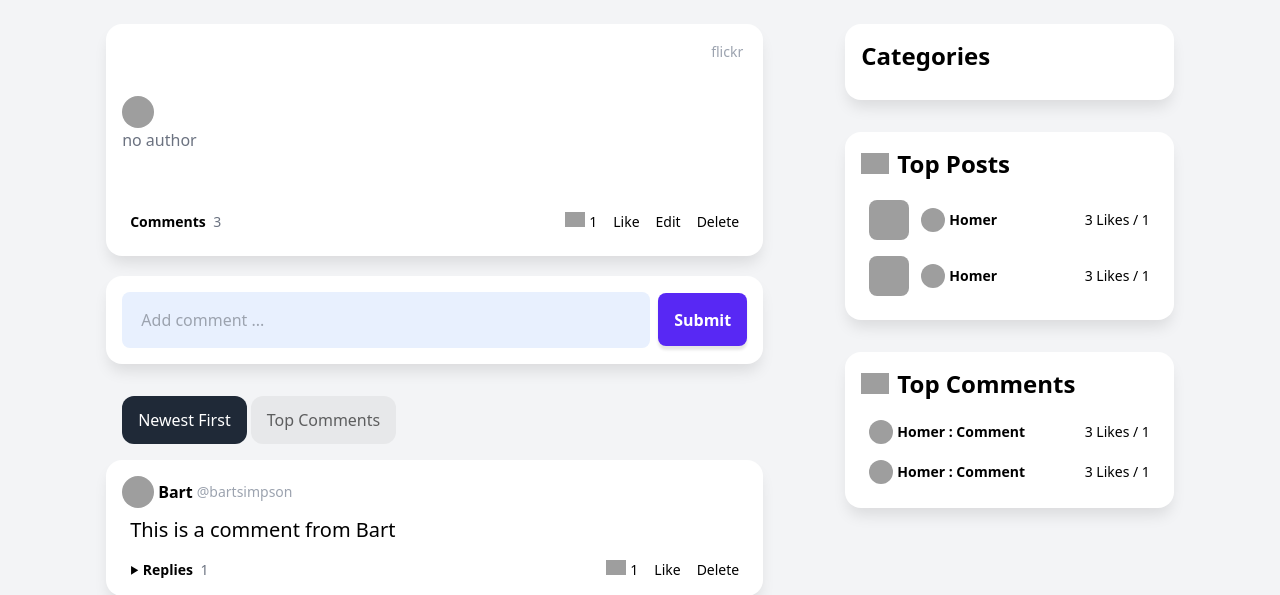
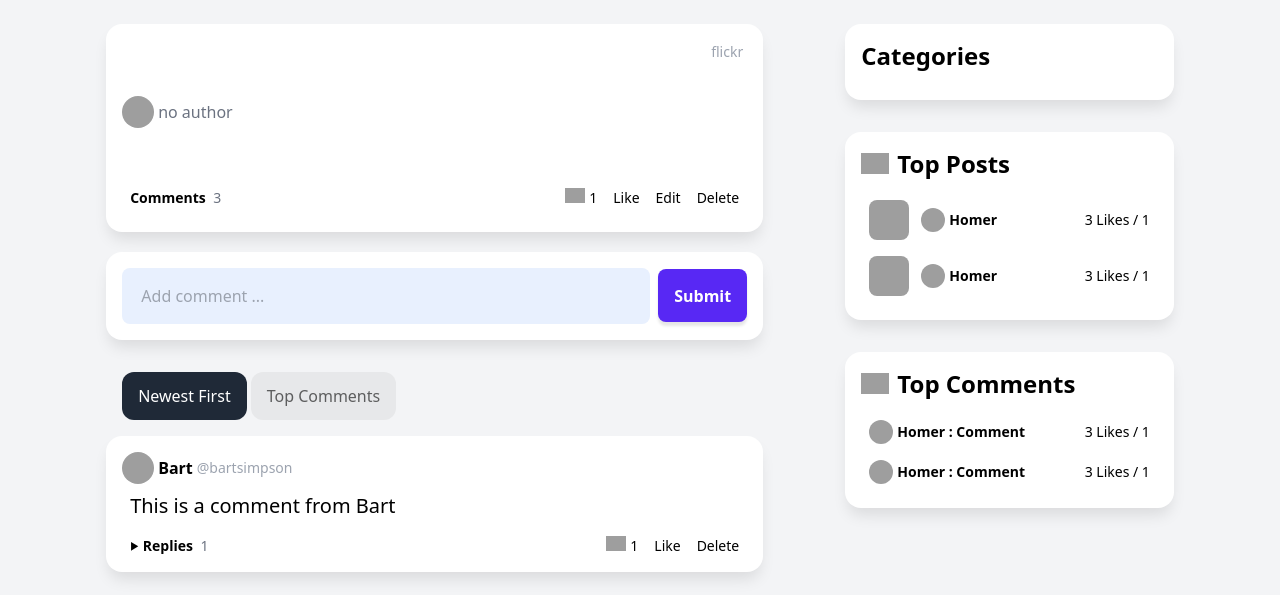
Before and after one commit to dino-source/awesome, a Django app: template templates/a_posts/post_page.html in a window 1280 px wide. Shown: the part 449-1044 px from the top of the page. Run offline with Django 5.2, Linux system fonts and the light colour scheme; the template is opened without the code that fills it, so the values that code supplies are empty; some libraries are stand-ins or nearby versions; grey boxes are pictures that could not be loaded.

Commit message:
Add forgotten div tag to display 'no author' posts properly

```diff
--- a/templates/a_posts/post.html
+++ b/templates/a_posts/post.html
@@ -24,8 +24,10 @@
                     <span class="text-sm text-gray-400">@{{ post.author.username }}</span>
                 </a>
             {% else %}
-                <img class="{{ img_class }}" src="{% static 'images/avatar_default.svg' %}">
-                <span class="text-gray-500">no author</span>
+                <div class="flex items-center gap-1 mb-4">
+                    <img class="{{ img_class }}" src="{% static 'images/avatar_default.svg' %}">
+                    <span class="text-gray-500">no author</span>
+                </div>
             {% endif %}
             <p class="text-5xl mb-10 px-4 font1">{{ post.body }}</p>
             <div class="flex items-center gap-2 text-sm mb-5 flex-wrap">
```
